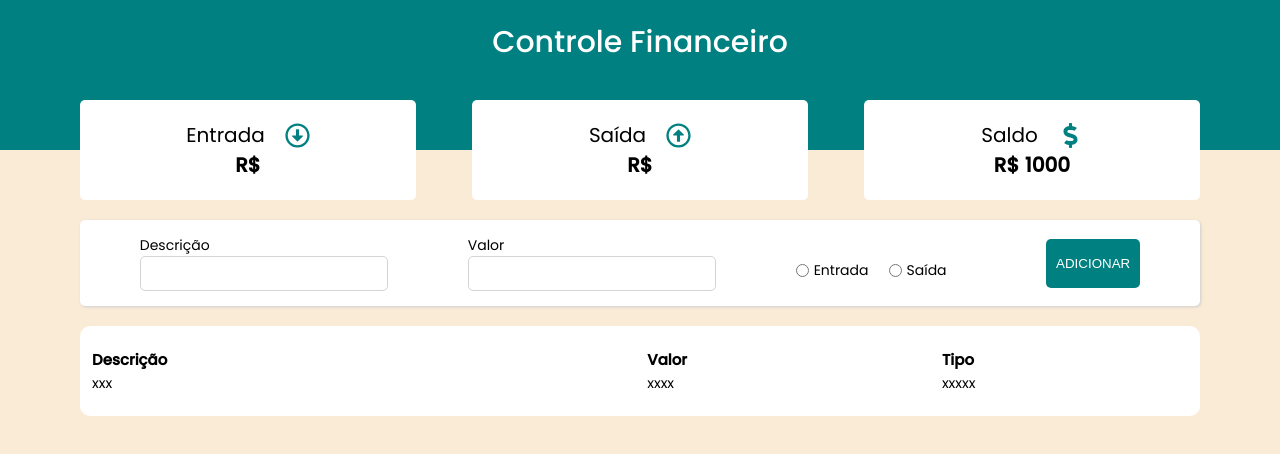
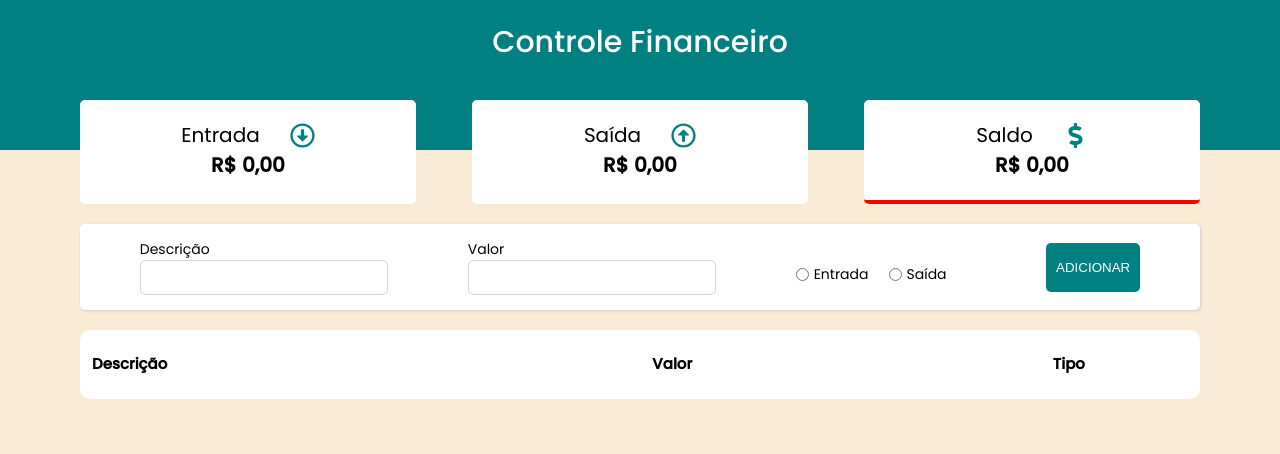
Before and after one commit to Rai-vaz/finance-control, a React (Vite) app: page / in a window 1280 px wide. Shown: the top 454 px of the page. Built offline with nearby package versions, Linux system fonts and the light colour scheme.

Commit message:
finalizando tabela

```diff
--- a/src/App.jsx
+++ b/src/App.jsx
@@ -1,40 +1,46 @@
-import {useState} from 'react'
+import { useState, useEffect} from 'react'
 import './css/App.css'
 import Header from './components/Header'
 import Resume from './components/Resume'
 import ResumeItem from './components/ResumeItem'
 import Form from './components/Form'
 import {FaRegArrowAltCircleUp, FaRegArrowAltCircleDown, FaDollarSign} from 'react-icons/fa'
+import Table from './components/Table'
 
 function App() {
 
   const [data, setData] = useState({})
+  const [total, setTotal] = useState({
+    enterTotal: 0,
+    outTotal: 0,
+    balance: 0
+  })
+
+  useEffect(() => {
+    if (data.flow != undefined) {
+      if (data.flow === 'Entrada') {
+        setTotal({...total, enterTotal: total.enterTotal + Number(data.value)})
+      }else{
+        setTotal({...total, outTotal: total.outTotal + Number(data.value)})
+      }
+    }
+  }, [data])
+
+  useEffect(() => {
+    setTotal({...total, balance: total.enterTotal - total.outTotal})
+  },[total.enterTotal, total.outTotal])
+
 
   return (
     <div className="App">
       <Header/>
       <Resume>
-        <ResumeItem title='Entrada' value={data.flow === 'inflow' ? data.value : ''} icon={<FaRegArrowAltCircleDown/>}/>
-        <ResumeItem title='Saída' value={data.flow === 'outflow' ? data.value : ''} icon={<FaRegArrowAltCircleUp/>}/>
-        <ResumeItem title='Saldo' value={1000} icon={<FaDollarSign/>}/>
+        <ResumeItem title='Entrada' value={ total.enterTotal } icon={<FaRegArrowAltCircleDown/>}/>
+        <ResumeItem title='Saída' value={ total.outTotal } icon={<FaRegArrowAltCircleUp/>}/>
+        <ResumeItem dClass={total.balance <= 0 ? 'red-balance' : 'green-balance'} title='Saldo' value={ total.balance} icon={<FaDollarSign/>}/>
       </Resume>
       <Form sendData={setData}/>
-      <table>
-        <thead>
-          <tr>
-            <th>Descrição</th>
-            <th>Valor</th>
-            <th>Tipo</th>
-          </tr>
-        </thead>
-        <tbody>
-          <tr>
-            <td>xxx</td>
-            <td>xxxx</td>
-            <td>xxxxx</td>
-          </tr>
-        </tbody>
-      </table>
+      <Table listItem={data}/>
     </div>
   )
 }
--- a/src/components/Form.jsx
+++ b/src/components/Form.jsx
@@ -2,12 +2,13 @@ import {useState} from 'react'
 import '../css/Form.css';
 
 function Form({sendData}) {
+  const radios = document.getElementsByClassName('input-radio')
 
   const [valuesForm, setValuesForm] = useState(
     {
       description: '',
       value: '',
-      flow: ''
+      flow: '',
     }
   )
 
@@ -21,6 +22,9 @@ function Form({sendData}) {
     e.preventDefault()
     sendData(valuesForm)
     setValuesForm({})
+    for (let index = 0; index < radios.length; index++) {
+      radios[index].checked = false
+    }
   }
 
   return (
@@ -48,18 +52,22 @@ function Form({sendData}) {
         </div>
         <div className='container-radio'>
           <input
+            className='input-radio'
             type='radio'
             id='inflow'
             name='flow'
-            value='inflow'
+            value='Entrada'
+            required
             onChange={(e) => createObject(e, 'flow')}
           />
           <label htmlFor="inflow">Entrada</label>
           <input
+            className='input-radio'
             type='radio'
             id='outflow'
             name='flow'
-            value='outflow'
+            value='Saída'
+            required
             onChange={(e) => createObject(e, 'flow')}
           />
           <label htmlFor='outflow'>Saída</label>
--- a/src/components/ResumeItem.jsx
+++ b/src/components/ResumeItem.jsx
@@ -1,13 +1,19 @@
 import '../css/ResumeItem.css'
 
-const ResumeItem = ({title, value, icon}) => {
+const ResumeItem = ({title, value, icon, dClass}) => {
+
+ function transformReal(coin){
+  const real = coin.toLocaleString('pt-br',{style:'currency', currency:'BRL'})
+  return real
+ }
+
   return (
-    <div className='container-item'>
+    <div className={`container-item ${dClass}`}>
          <div className='description'>
             <span>{title}</span>
             {icon}
          </div>
-        <p>R$ {value}</p>
+        <p> {transformReal(value)}</p>
     </div>
   )
 }
--- /dev/null
+++ b/src/components/Table.jsx
@@ -0,0 +1,52 @@
+import { useEffect, useState } from 'react'
+import {FaTrashAlt, FaRegArrowAltCircleDown, FaRegArrowAltCircleUp} from 'react-icons/fa'
+import '../css/Table.css'
+
+
+
+const Table = ({listItem}) => {
+
+    const [dataList, setDataList] = useState([])
+
+    useEffect(() => {
+        setDataList([...dataList, listItem])
+    },[listItem])
+
+    function transformReal(coin){
+       if (coin != undefined) {
+            const toNumber = Number(coin)
+            const real = toNumber.toLocaleString('pt-br',{style:'currency', currency:'BRL'})
+            return real
+       }
+    }
+
+    function deleteItem(){
+
+    }
+
+  return (
+    <table>
+        <thead>
+          <tr>
+            <th>Descrição</th>
+            <th>Valor</th>
+            <th>Tipo</th>
+          </tr>
+        </thead>
+        <tbody>
+            {
+                dataList.map((obj) => (
+                        <tr key={Math.random()}>
+                            <td>{obj.description}</td>
+                            <td>{transformReal(obj.value)}</td>
+                            <td>{obj.flow}<span>{obj.flow === 'Entrada' && <FaRegArrowAltCircleUp className='svg-entrada'/> }{obj.flow === 'Saída' && <FaRegArrowAltCircleDown className='svg-saída'/>}{obj.flow != undefined && <FaTrashAlt className='delete-icon' onClick={deleteItem}/>}</span></td>
+                        </tr>
+                    )
+                )
+            }
+        </tbody>
+      </table>
+  )
+}
+
+export default Table
--- a/src/css/App.css
+++ b/src/css/App.css
@@ -1,20 +0,0 @@
-table{
-    max-width: 112rem;
-    width: 98%;
-    margin: 0 auto;
-    background-color: #fff;
-    padding: 2rem 1rem;
-    border-radius: 1rem;
-    font-size: 1.4rem;
-}
-
-thead{
-    text-align: left;
-    font-weight: bolder;
-    font-size: 1.5rem;
-    padding-bottom: 2rem;
-}
-
-tbody{
-    padding-top: 2rem;
-}
--- a/src/css/ResumeItem.css
+++ b/src/css/ResumeItem.css
@@ -21,6 +21,15 @@
 
 }
 
+.red-balance{
+    border-bottom: 4px solid red;
+}
+
+.green-balance{
+    border-bottom: 4px solid green;
+}
+
+
 .description svg{
     font-weight: bolder;
     font-size: 2.5rem;
--- /dev/null
+++ b/src/css/Table.css
@@ -0,0 +1,52 @@
+table{
+    max-width: 112rem;
+    width: 98%;
+    margin: 0 auto;
+    background-color: #fff;
+    padding: 2rem 1rem;
+    border-radius: 1rem;
+    font-size: 1.4rem;
+}
+
+thead{
+    text-align: left;
+    font-weight: bolder;
+    font-size: 1.5rem;
+    padding-bottom: 2rem;
+}
+
+thead th:last-child{
+    text-align: center;
+}
+
+tbody{
+    padding-top: 2rem;
+}
+
+tbody td:last-child{
+    text-align: center;
+}
+
+
+svg{
+    margin-left: 1rem;
+    font-size: 1.6rem;
+}
+
+.svg-entrada{
+    fill: green;
+}
+
+.svg-saída{
+    fill: rgb(209, 1, 1);
+    margin-left: 2.4rem;
+}
+
+.delete-icon{
+    fill: rgb(160, 1, 1);
+    cursor: pointer;
+}
+
+.delete-icon:hover{
+    fill: rgb(231, 2, 2);
+}
```
